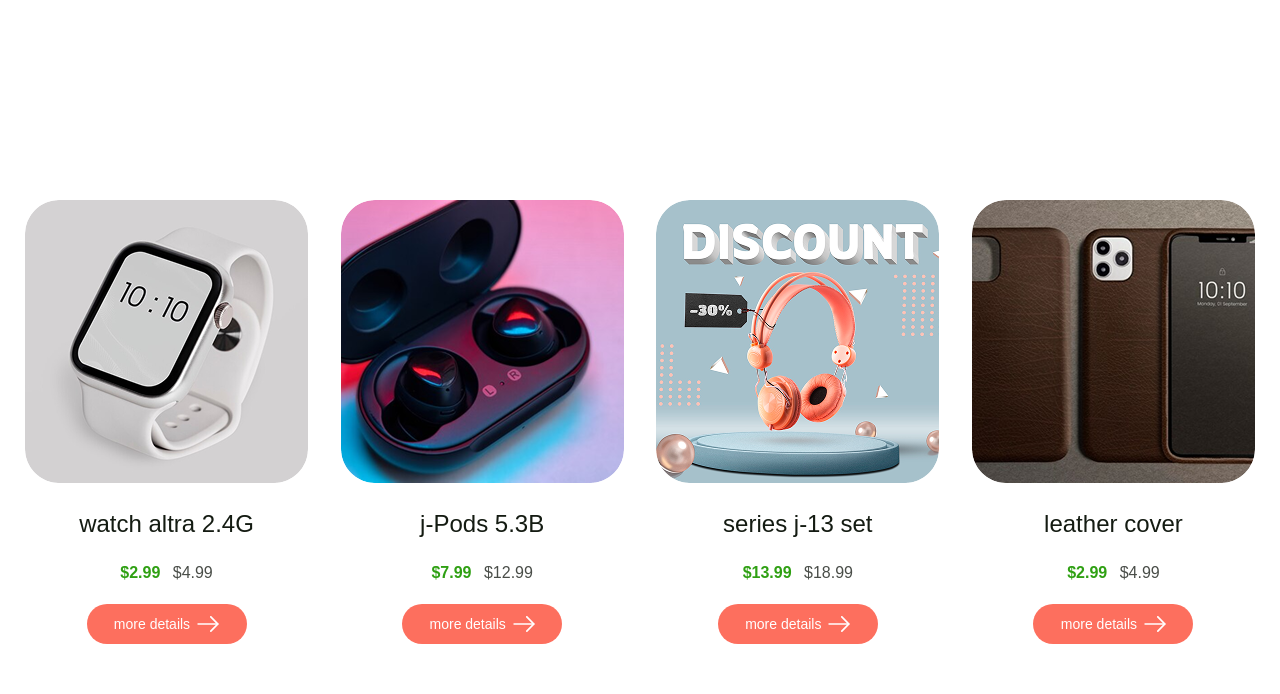
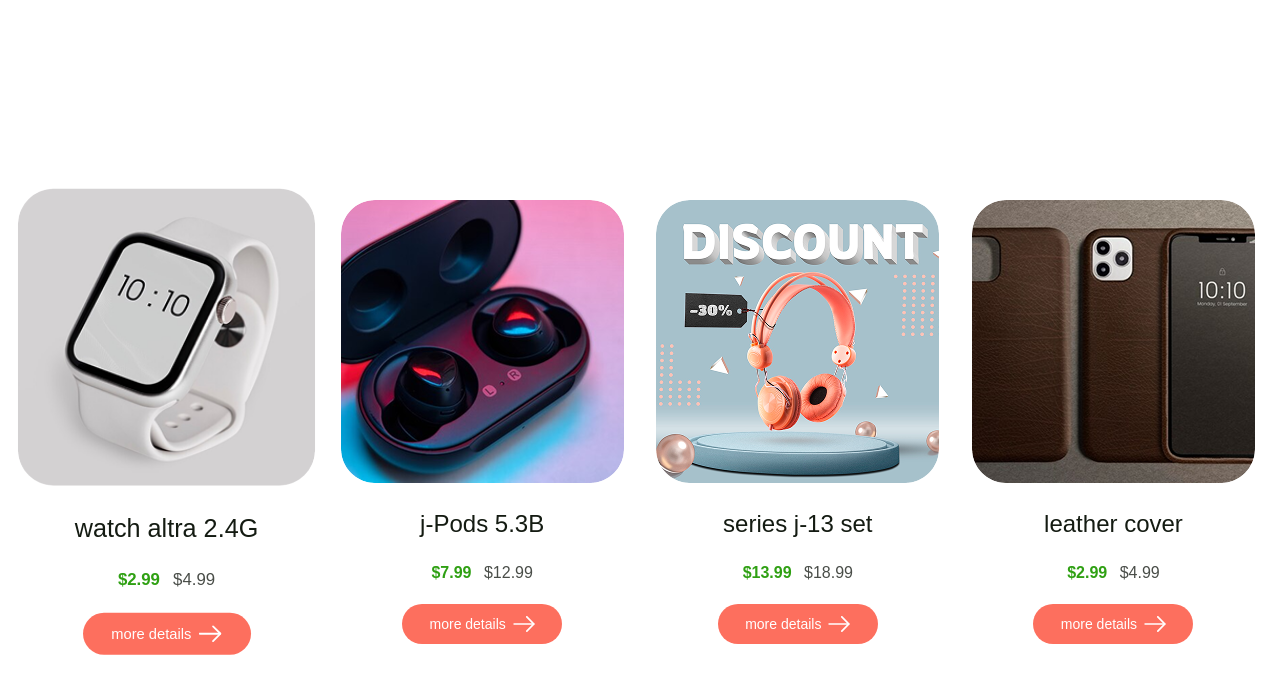
Before and after one commit to romannamgaladze/homework-11, a plain HTML site: page index.html in a window 1280 px wide. In both pictures the pointer is over the element 166 px from the left and 429 px from the top of the page. Drawn offline with Linux system fonts and the light colour scheme.

Commit message:
animation
animation added

```diff
--- a/css/styles.css
+++ b/css/styles.css
@@ -18,8 +18,13 @@ body {
 .div-product-item {
   max-width: 283px;
   min-height: 459px;
+  transition: 0.5s ease-in;
 
   /* border: 2px solid red; */
+}
+
+.div-product-item:hover {
+  transform: scale(1.05);
 }
 .img {
   /* width: 283px;
@@ -65,6 +70,10 @@ body {
   font-weight: 400;
   line-height: 36px;
   color: #ffffff;
+  transition: 0.5s ease-in;
+}
+.button-more-details:hover {
+  transform: scale(1.25);
 }
 .div-galactic {
   display: flex;
```
